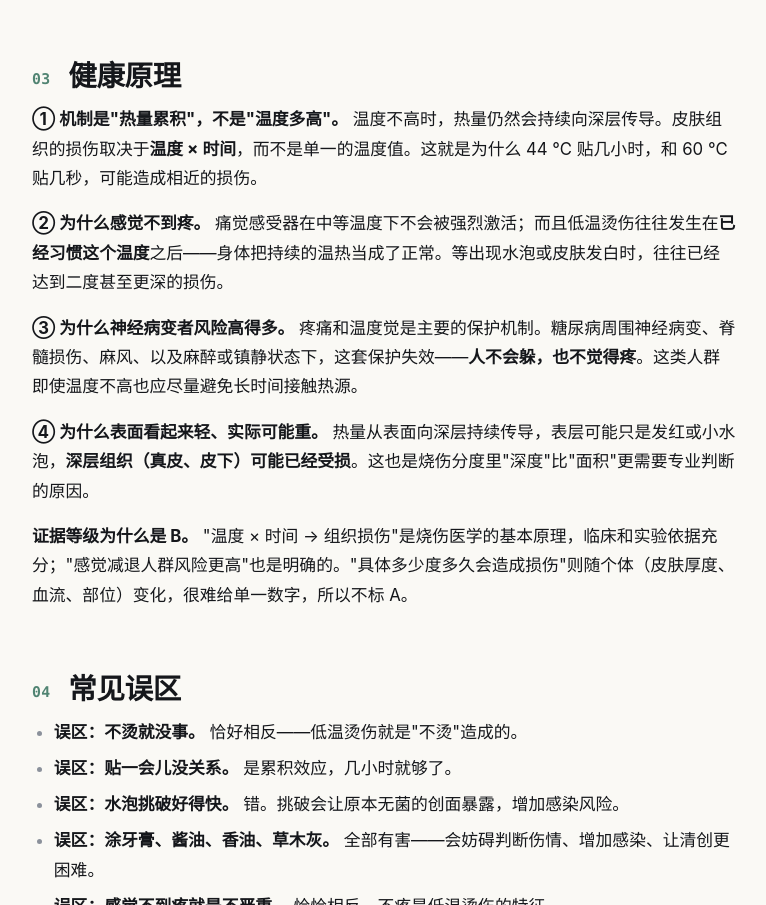
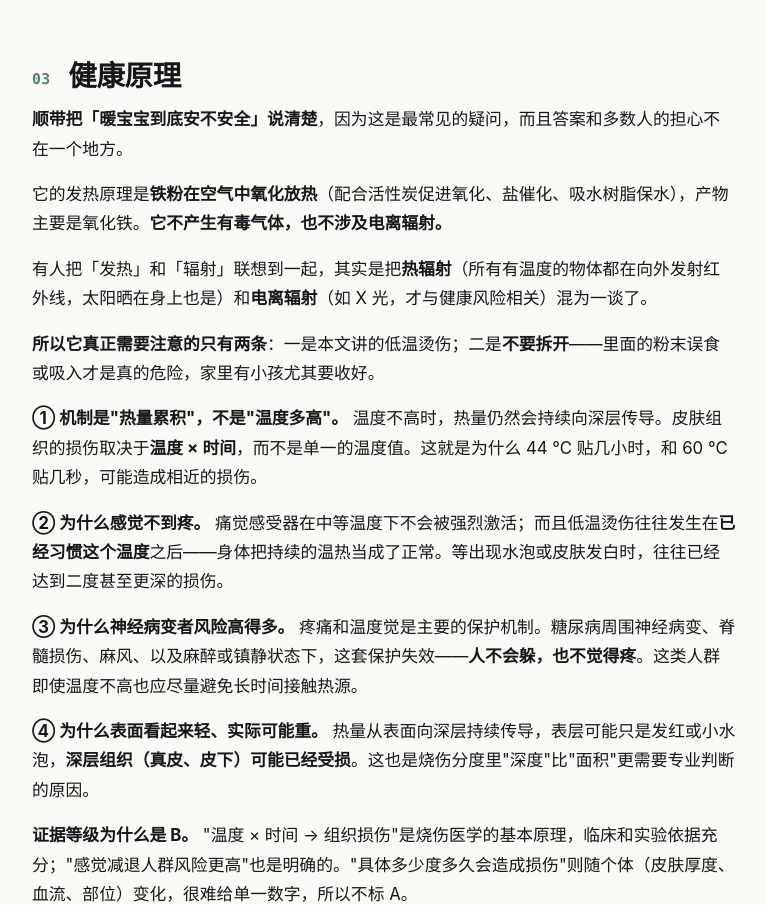
Before and after one commit to 211944049/health-guide, an Astro site: page /entry/low-temperature-burn in a window 1280 px wide. Shown: the part 1960-2865 px from the top of the page, without its empty margins (116-882 px from the left). Built offline with nearby package versions, Linux system fonts and the light colour scheme; Astro itself is replaced by a stand-in of ours.

Commit message:
docs: 低温烫伤词条补充暖宝宝发热原理与辐射辨析

```diff
--- a/src/content/entries/low-temperature-burn.md
+++ b/src/content/entries/low-temperature-burn.md
@@ -72,6 +72,14 @@ tags:
 
 ## 健康原理
 
+<strong>顺带把「暖宝宝到底安不安全」说清楚</strong>，因为这是最常见的疑问，而且答案和多数人的担心不在一个地方。
+
+它的发热原理是<strong>铁粉在空气中氧化放热</strong>（配合活性炭促进氧化、盐催化、吸水树脂保水），产物主要是氧化铁。<strong>它不产生有毒气体，也不涉及电离辐射。</strong>
+
+有人把「发热」和「辐射」联想到一起，其实是把<strong>热辐射</strong>（所有有温度的物体都在向外发射红外线，太阳晒在身上也是）和<strong>电离辐射</strong>（如 X 光，才与健康风险相关）混为一谈了。
+
+<strong>所以它真正需要注意的只有两条</strong>：一是本文讲的低温烫伤；二是<strong>不要拆开</strong>——里面的粉末误食或吸入才是真的危险，家里有小孩尤其要收好。
+
 <strong>① 机制是"热量累积"，不是"温度多高"。</strong> 温度不高时，热量仍然会持续向深层传导。皮肤组织的损伤取决于<strong>温度 × 时间</strong>，而不是单一的温度值。这就是为什么 44 ℃ 贴几小时，和 60 ℃ 贴几秒，可能造成相近的损伤。
 
 <strong>② 为什么感觉不到疼。</strong> 痛觉感受器在中等温度下不会被强烈激活；而且低温烫伤往往发生在<strong>已经习惯这个温度</strong>之后——身体把持续的温热当成了正常。等出现水泡或皮肤发白时，往往已经达到二度甚至更深的损伤。
```
